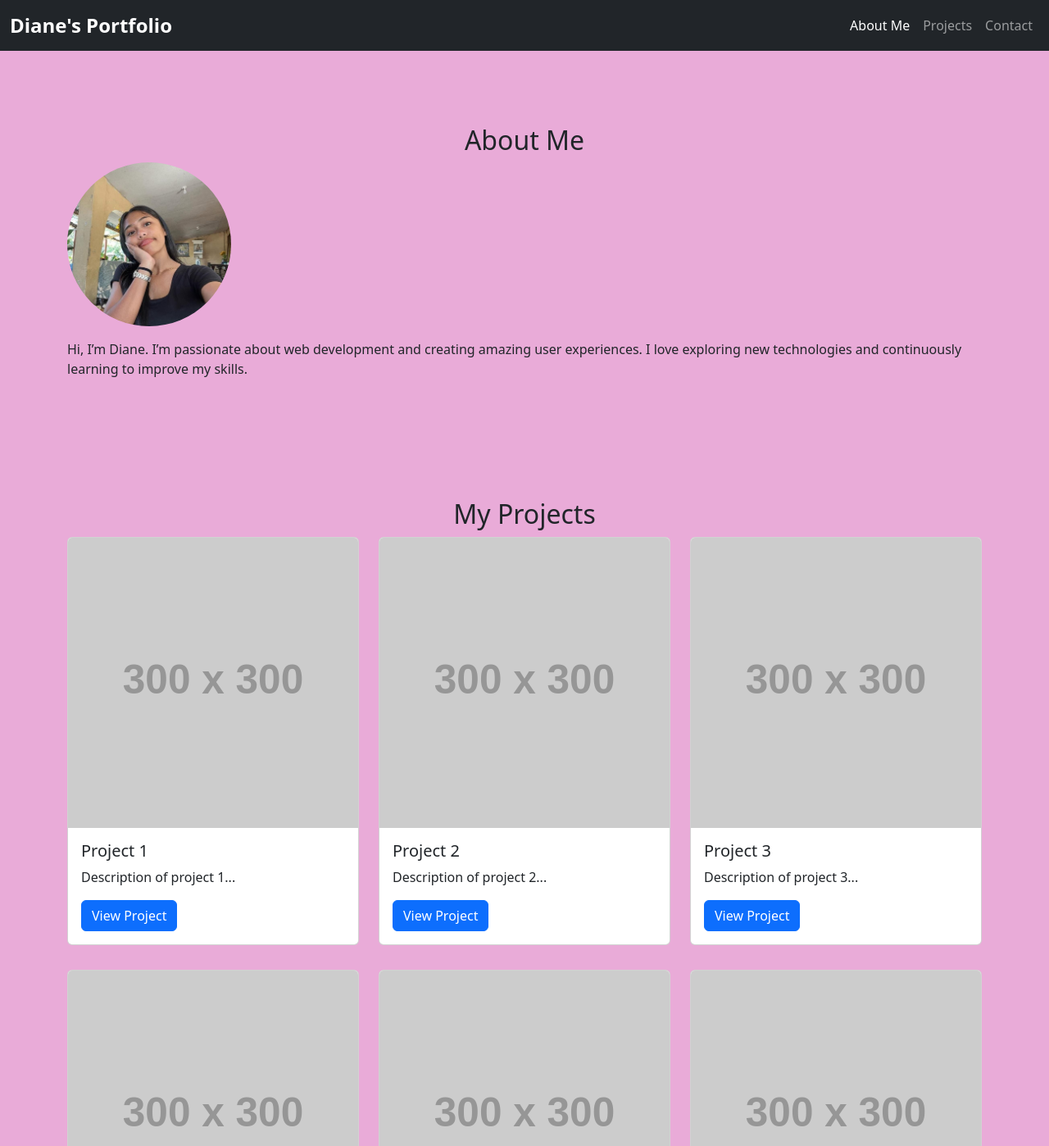
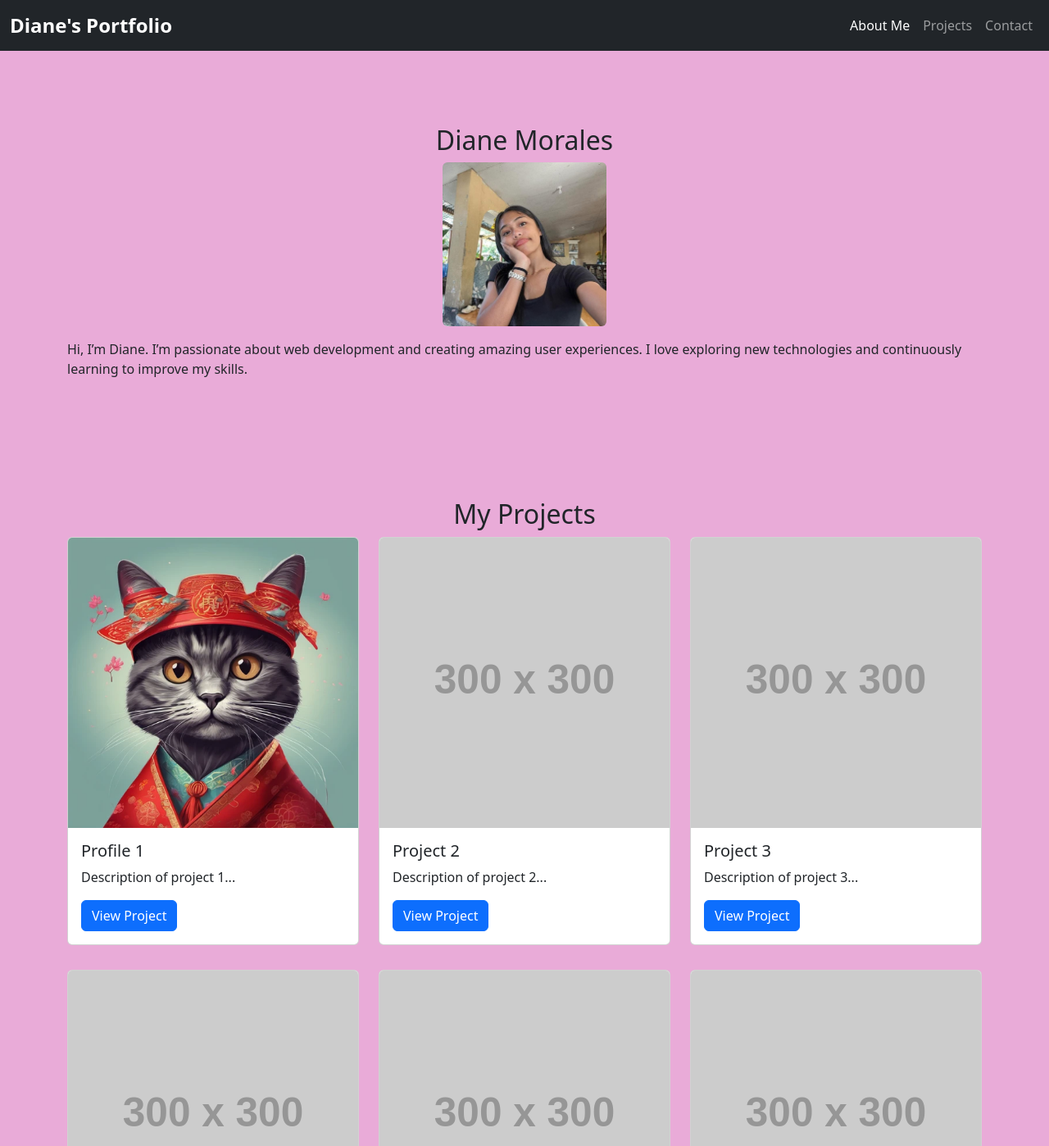
Before and after one commit to dianemorales/portfolio-morales, a plain HTML site: page Index.html in a window 1280 px wide. Shown: the top 1398 px of the page at 82% size. Drawn offline with nearby package versions, Linux system fonts and the light colour scheme; placeholder pictures from the web are drawn by us.

Commit message:
added bootstrap

```diff
--- a/Index.html
+++ b/Index.html
@@ -68,9 +68,10 @@
     <!-- About Me Section -->
     <section id="about" class="about">
         <div class="container">
-            <h2 class="section-header">About Me</h2>
-            <img src="IMG_2517.jpeg" alt="Diane's Profile Picture" class="rounded-circle img-fluid" style="width: 200px; height: 200px;">
-        <p class="mt-3">Hi, I’m Diane. I’m passionate about web development and creating amazing user experiences. I love exploring new technologies and continuously learning to improve my skills.</p>
+            <h2 class="section-header">Diane Morales</h2>
+            <img src="IMG_2517.jpeg" alt="Diane's Profile Picture" class="rounded mx-auto d-block" style="width: 200px; height: 200px;">
+        <p class="mt-3">Hi, I’m Diane. I’m passionate about web development and creating amazing user experiences.
+            I love exploring new technologies and continuously learning to improve my skills.</p>
         </div>
     </section>
 
@@ -81,9 +82,9 @@
             <div class="row">
                 <div class="col-md-4">
                     <div class="card">
-                        <img src="https://via.placeholder.com/300" class="card-img-top" alt="Project Image">
+                        <img src="medium.webp" class="card-img-top" alt="Project Image">
                         <div class="card-body">
-                            <h5 class="card-title">Project 1</h5>
+                            <h5 class="card-title">Profile 1</h5>
                             <p class="card-text">Description of project 1...</p>
                             <a href="#" class="btn btn-primary">View Project</a>
                         </div>
```
Also changed, not shown: medium.webp (added).
